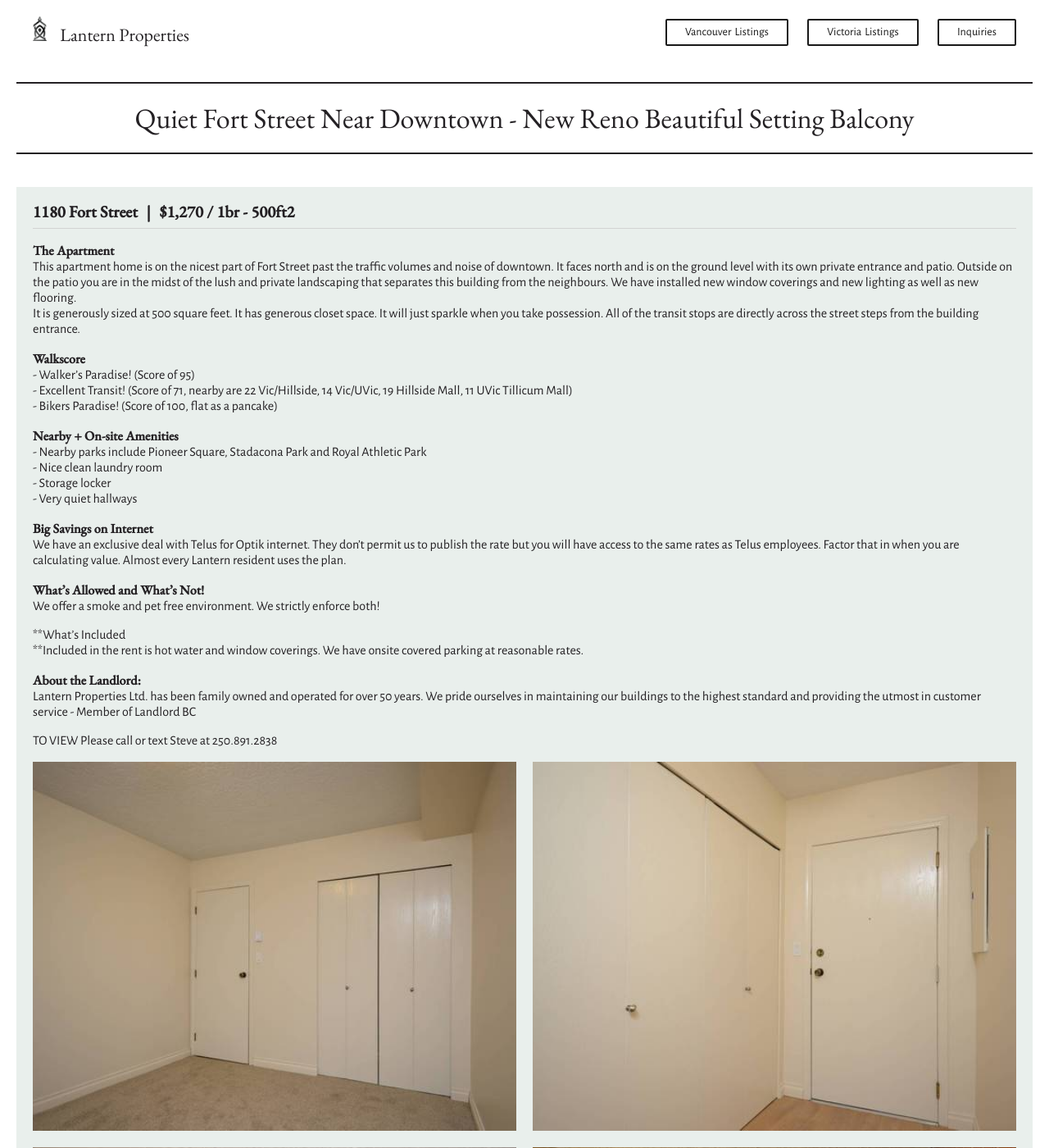
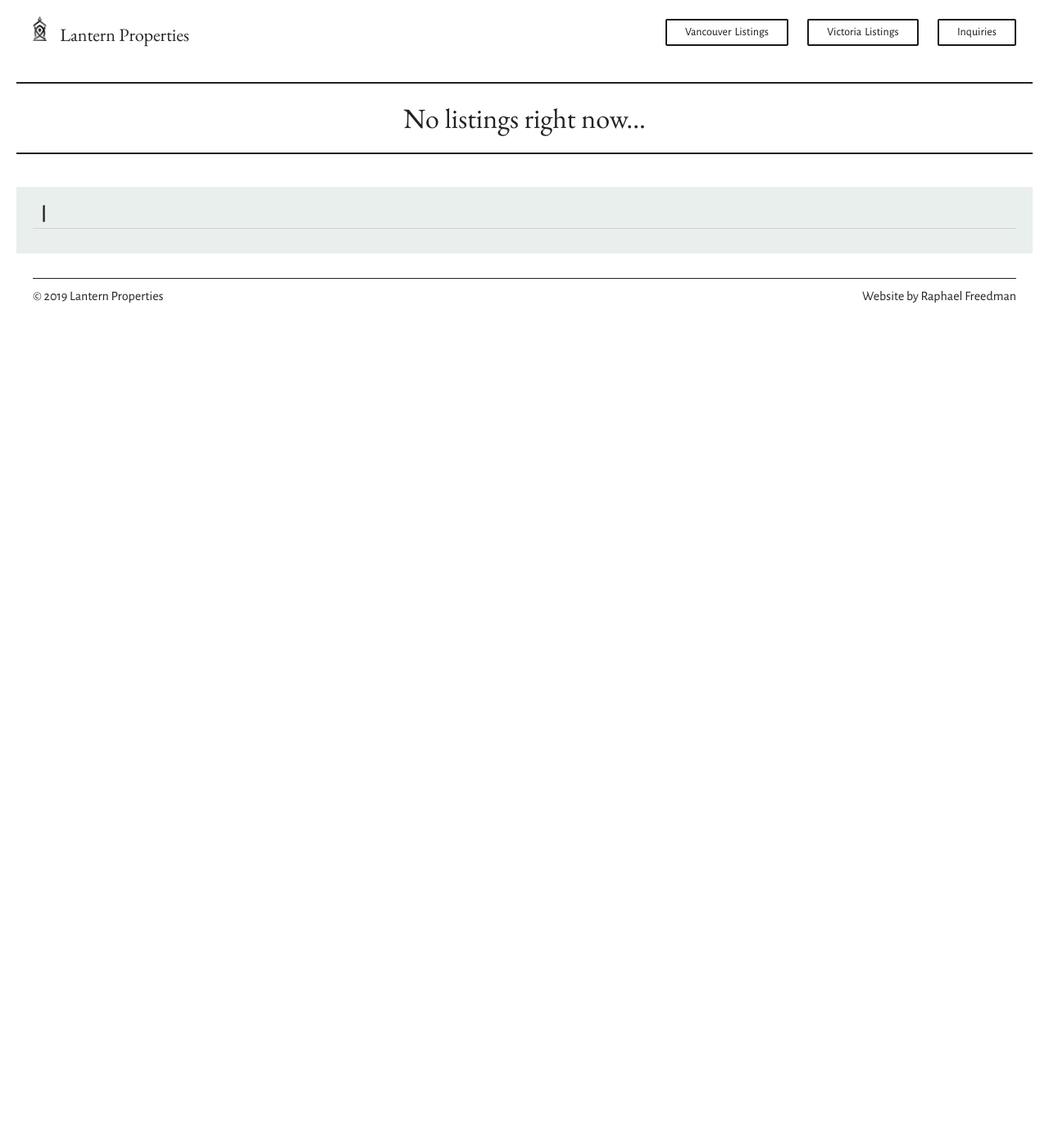
Before and after one commit to RF604/lantern2020, a Jekyll site: the page built from _posts/2020-09-01-quiet fort new reno.md, in a window 1280 px wide and 1400 px high. Shown: the whole window at 82% size. Built offline with Jekyll 4.4.1, drawn with Linux system fonts in a browser that asks for light colours.

Commit message:
Update from Forestry.io RF604 updated _posts/2020-09-01-quiet fort new reno.md

```diff
--- a/_posts/2020-09-01-quiet fort new reno.md
+++ b/_posts/2020-09-01-quiet fort new reno.md
@@ -1,62 +1,11 @@
 ---
 layout: post
 header-class: project-header
-listing-heading: Quiet Fort Street Near Downtown - New Reno Beautiful Setting Balcony
+listing-heading: No listings right now...
 city: victoria
-listing-address: 1180 Fort Street
-rent: "$1,270 / 1br - 500ft2"
-display-photo: "/uploads/00a0a_2bzzpyu4bgt_0t20jn_600x450.jpg"
-listing-images:
-- "/uploads/01414_lyavehfty6p_0t20jn_600x450.jpg"
-- "/uploads/01414_jut5bysdtts_0t20jn_600x450.jpg"
-- "/uploads/00909_emanj2illxv_0t20jn_600x450.jpg"
-- "/uploads/00505_ibx3tizbufn_0t20jn_600x450.jpg"
-- "/uploads/00505_2mh47ujq6l0_0t20jn_600x450.jpg"
-- "/uploads/00101_kf6t8rjm3i6_0t20jn_600x450.jpg"
-- "/uploads/00w0w_fmtadpkgccr_0t20jn_600x450.jpg"
-- "/uploads/00u0u_eduia7lnqxa_0t20jn_600x450.jpg"
-- "/uploads/00u0u_59cysjtc9m5_0t20j4_600x450.jpg"
-- "/uploads/00t0t_5mc2nfveax_0t20jn_600x450.jpg"
-- "/uploads/00r0r_jxkshg91oxt_0t20jn_600x450.jpg"
-- "/uploads/00p0p_6ssr490qhaa_0t20jn_600x450.jpg"
-- "/uploads/00o0o_ksy5ak5xhoq_0t20jn_600x450.jpg"
-- "/uploads/00n0n_bw26shjnlry_0t20jn_600x450.jpg"
-- "/uploads/00n0n_aprzod8ekh5_0t20jn_600x450.jpg"
-- "/uploads/00l0l_f2ayccjo71q_0t20jn_600x450.jpg"
-- "/uploads/00k0k_djjodkkpjgw_0t20jn_600x450.jpg"
-- "/uploads/00i0i_fxx7ey8svun_0t20jn_600x450.jpg"
-- "/uploads/00h0h_e29qzrgnh8u_0t20jn_600x450.jpg"
-- "/uploads/00h0h_co5ot87prgu_0t20jn_600x450.jpg"
-- "/uploads/00f0f_25lzh3sloqw_0t20jn_600x450.jpg"
-- "/uploads/00e0e_4j87epjylkl_0t20jn_600x450.jpg"
-- "/uploads/00d0d_9ga9rvyna9f_0t20jn_600x450.jpg"
+listing-address: ''
+rent: ''
+display-photo: ''
+listing-images: []
 
 ---
-**The Apartment**
-This apartment home is on the nicest part of Fort Street past the traffic volumes and noise of downtown. It faces north and is on the ground level with its own private entrance and patio. Outside on the patio you are in the midst of the lush and private landscaping that separates this building from the neighbours. We have installed new window coverings and new lighting as well as new flooring.
-It is generously sized at 500 square feet. It has generous closet space. It will just sparkle when you take possession. All of the transit stops are directly across the street steps from the building entrance.
-
-**Walkscore**
-\- Walker's Paradise! (Score of 95)
-\- Excellent Transit! (Score of 71, nearby are 22 Vic/Hillside, 14 Vic/UVic, 19 Hillside Mall, 11 UVic Tillicum Mall)
-\- Bikers Paradise! (Score of 100, flat as a pancake)
-
-**Nearby + On-site Amenities**
-\- Nearby parks include Pioneer Square, Stadacona Park and Royal Athletic Park
-\- Nice clean laundry room
-\- Storage locker
-\- Very quiet hallways
-
-**Big Savings on Internet**
-We have an exclusive deal with Telus for Optik internet. They don't permit us to publish the rate but you will have access to the same rates as Telus employees. Factor that in when you are calculating value. Almost every Lantern resident uses the plan.
-
-**What's Allowed and What's Not!**
-We offer a smoke and pet free environment. We strictly enforce both!
-
-**What's Included
-**Included in the rent is hot water and window coverings. We have onsite covered parking at reasonable rates.
-
-**About the Landlord:**
-Lantern Properties Ltd. has been family owned and operated for over 50 years. We pride ourselves in maintaining our buildings to the highest standard and providing the utmost in customer service - Member of Landlord BC
-
-TO VIEW Please call or text Steve at 250.891.2838
```
Also changed, not shown: .forestry/front_matter/templates/listing.yml.
